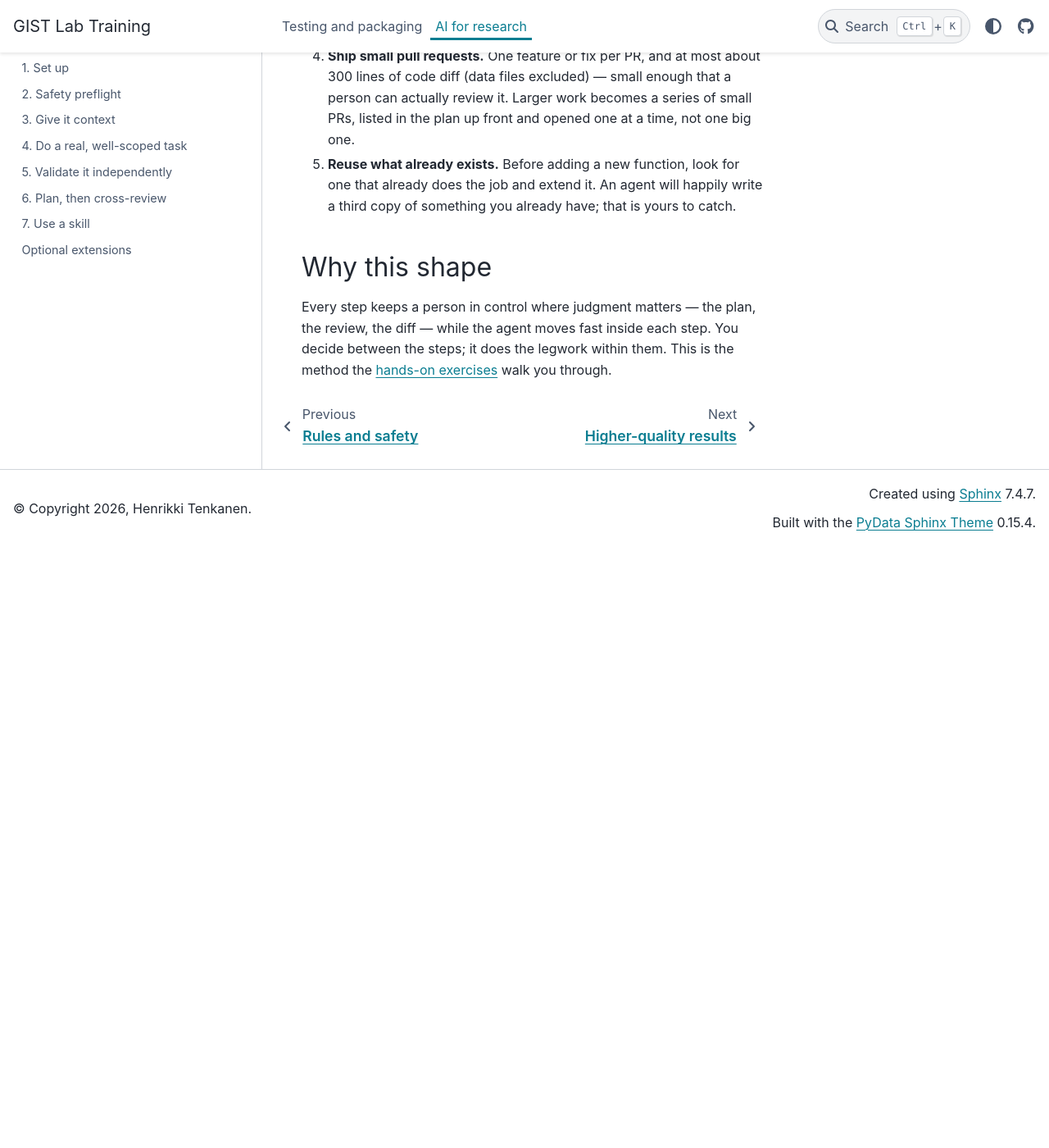
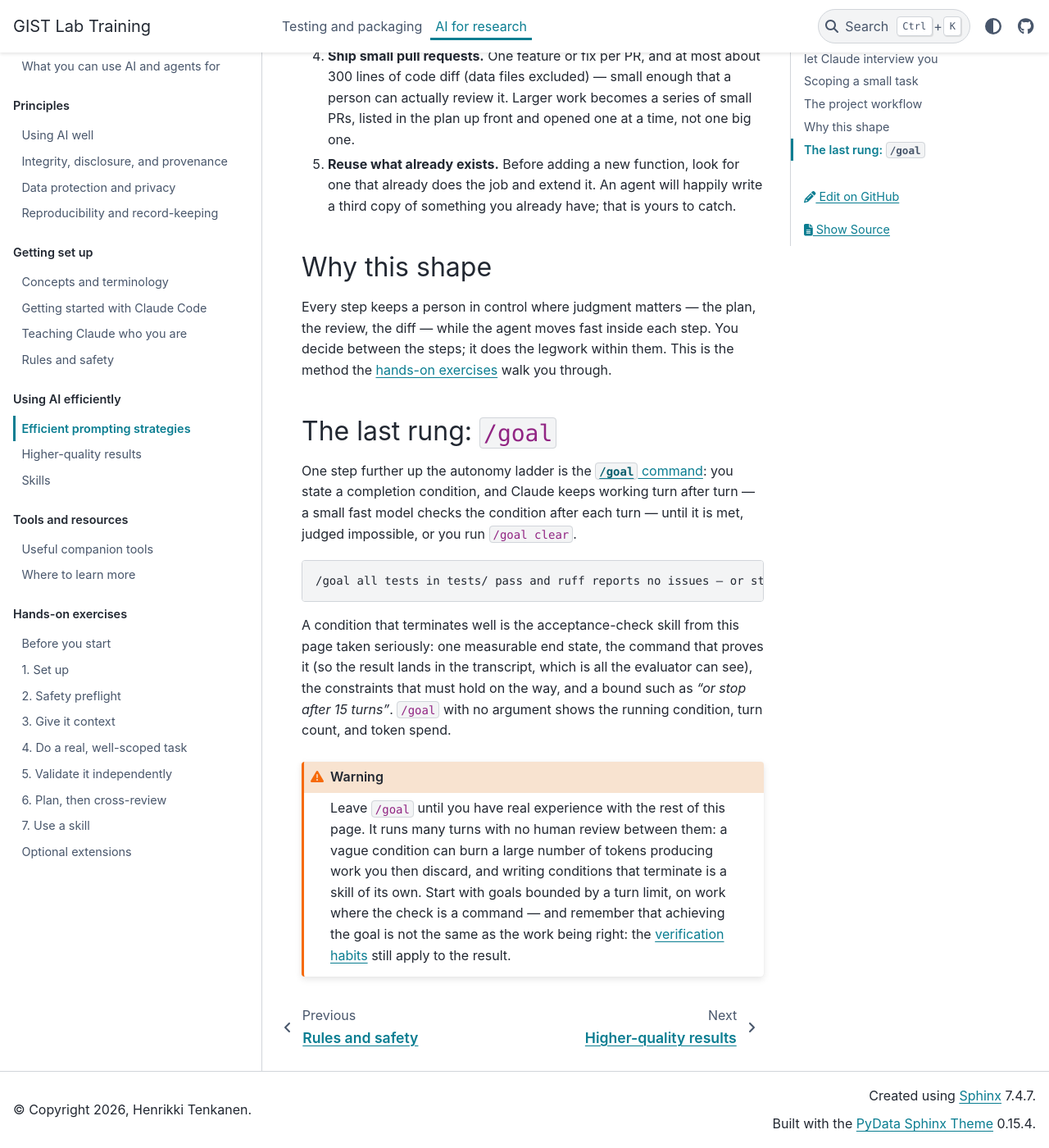
Before and after one commit to AaltoGIS/GIST-Lab-training, a Sphinx documentation site: the page built from docs/ai_research/how_we_work.md, in a window 1280 px wide and 1400 px high, scrolled down 2414 px. Shown: the whole window at 82% size. Built offline with Sphinx 7.4.7 and the PyData theme 0.15.4, drawn with Linux system fonts in a browser that asks for light colours; before the commit the page ends 3080 px from its top, so only the background shows below that.

Commit message:
Add /goal as the last rung of prompting strategies

````diff
--- a/docs/ai_research/how_we_work.md
+++ b/docs/ai_research/how_we_work.md
@@ -105,3 +105,30 @@ Every step keeps a person in control where judgment matters — the plan, the re
 the diff — while the agent moves fast inside each step. You decide between the steps;
 it does the legwork within them. This is the method the
 {doc}`hands-on exercises </ai_research/exercises/before_you_start>` walk you through.
+
+## The last rung: `/goal`
+
+One step further up the autonomy ladder is the
+[`/goal` command](https://code.claude.com/docs/en/goal): you state a completion
+condition, and Claude keeps working turn after turn — a small fast model checks the
+condition after each turn — until it is met, judged impossible, or you run
+`/goal clear`.
+
+```text
+/goal all tests in tests/ pass and ruff reports no issues — or stop after 15 turns
+```
+
+A condition that terminates well is the acceptance-check skill from this page taken
+seriously: one measurable end state, the command that proves it (so the result lands
+in the transcript, which is all the evaluator can see), the constraints that must
+hold on the way, and a bound such as *"or stop after 15 turns"*. `/goal` with no
+argument shows the running condition, turn count, and token spend.
+
+:::{warning}
+Leave `/goal` until you have real experience with the rest of this page. It runs many
+turns with no human review between them: a vague condition can burn a large number
+of tokens producing work you then discard, and writing conditions that terminate is a
+skill of its own. Start with goals bounded by a turn limit, on work where the check
+is a command — and remember that achieving the goal is not the same as the work being
+right: the {doc}`verification habits <using_ai_well>` still apply to the result.
+:::
````
